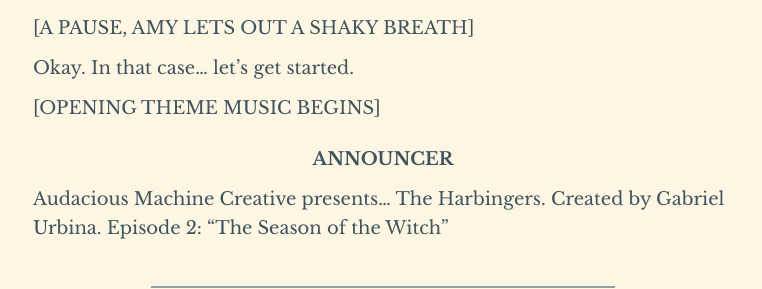
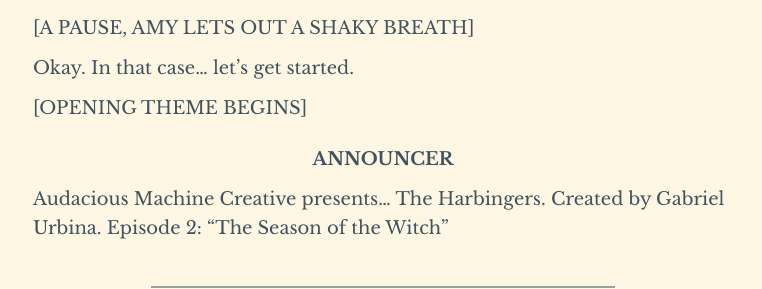
Before and after one commit to spooky-james/unofficial-the-harbingers-transcripts, a Jekyll site: the page built from _posts/2025-10-15-002.md, in a window 1280 px wide and 900 px high, scrolled down 3641 px. Shown: the part 163-452 px from the top of the window, without its empty margins (257-1019 px from the left). Built offline with Jekyll 4.4.1, drawn with Linux system fonts in a browser that asks for light colours; some of the changed text lies outside the part shown.

Commit message:
Update 2025-10-15-002.md

```diff
--- a/_posts/2025-10-15-002.md
+++ b/_posts/2025-10-15-002.md
@@ -106,7 +106,7 @@
 
 Okay. In that case... let’s get started.
 
-##### [OPENING THEME MUSIC BEGINS]
+##### [OPENING THEME BEGINS]
 
 #### ANNOUNCER
 
@@ -703,7 +703,7 @@
 
 **_Iria lecora eronden!_**
 
-###### [THE SAME SHARP ELECTRICAL NOISE GOES THROUGH THE AIR]
+##### [THE SAME SHARP ELECTRICAL NOISE GOES THROUGH THE AIR]
 
 I... I can’t do it... I can’t read your mind.
 
@@ -794,6 +794,10 @@
 Go on. You can’t keep the people waiting.
 
 ##### [TRANSITION SOUND]
+
+
+------
+
 
 #### AMY STIRLING
 
@@ -907,7 +911,7 @@
 
 Thank you, Ms. Stirling. That’ll be all for tonight. We can pick this up again tomorrow.
 
-##### [CLOSING THEME MUSIC BEINGS]
+##### [CLOSING THEME BEINGS]
 
 
 ------
```
